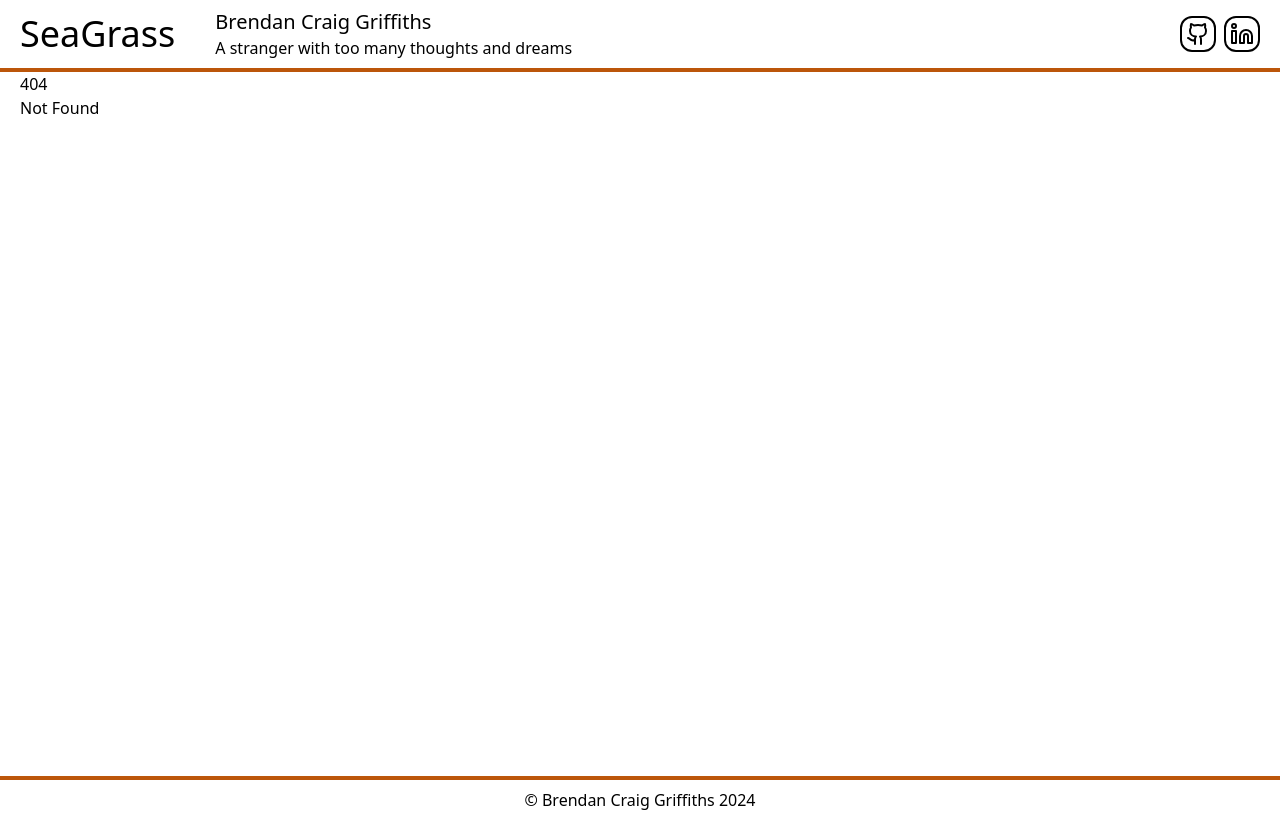
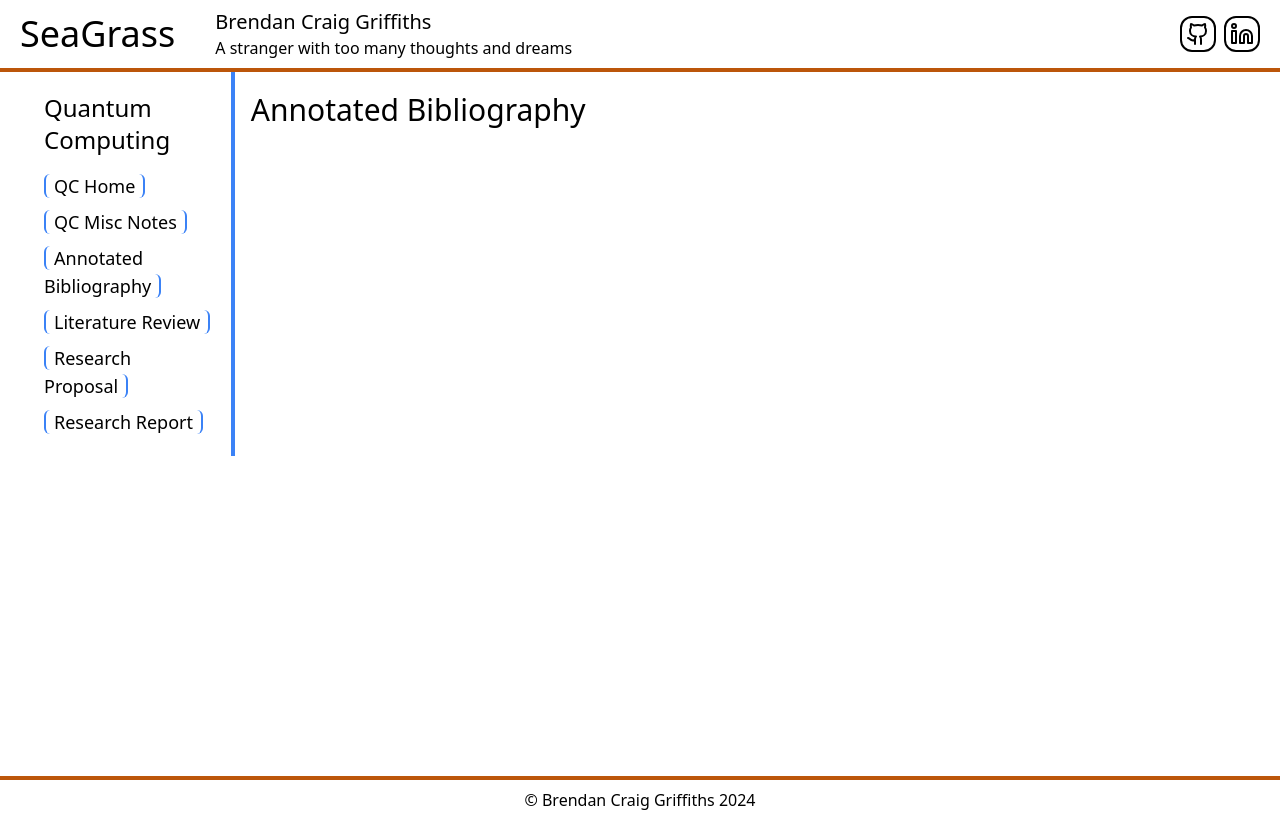
Before and after one commit to orwellian225/seagrass, a SvelteKit app: page /qc/annotated-bibliography in a window 1280 px wide. Before the commit this address had no page. Built offline with nearby package versions, Linux system fonts and the light colour scheme.

Commit message:
add: QC notes

```diff
--- a/src/routes/qc/+layout.svelte
+++ b/src/routes/qc/+layout.svelte
@@ -0,0 +1,18 @@
+<div class="w-full h-full flex flex-row justify-start items-start px-2 gap-4">
+    <section class="w-full md:w-1/5 h-full border-r-4 border-blue-500 flex flex-col gap-4 md:py-5 md:px-4">
+        <h3 class="text-2xl">Quantum Computing</h3>
+
+        <ul class="w-fit space-y-2">
+            <li><a href="/qc" class="text-lg border-x-2 px-2 border-blue-500 rounded-md hover:border-b-2">QC Home</a></li>
+            <li><a href="/qc" class="text-lg border-x-2 px-2 border-blue-500 rounded-md hover:border-b-2">QC Misc Notes</a></li>
+            <li><a href="/qc/annotated-bibliography" class="text-lg border-x-2 px-2 border-blue-500 rounded-md hover:border-b-2">Annotated Bibliography</a></li>
+            <li><a href="/qc/literature-review" class="text-lg border-x-2 px-2 border-blue-500 rounded-md hover:border-b-2">Literature Review</a></li>
+            <li><a href="/qc/proposal" class="text-lg border-x-2 px-2 border-blue-500 rounded-md hover:border-b-2">Research Proposal</a></li>
+            <li><a href="/qc/report" class="text-lg border-x-2 px-2 border-blue-500 rounded-md hover:border-b-2">Research Report</a></li>
+        </ul>
+    </section>
+
+    <div class="collapse md:visible w-full h-full py-5">
+        <slot />
+    </div>
+</div>
--- /dev/null
+++ b/src/routes/qc/+page.svelte
@@ -0,0 +1 @@
+<h3 class="text-3xl">Quantum Computing and Graph Theory</h3>
--- /dev/null
+++ b/src/routes/qc/annotated-bibliography/+page.svelte
@@ -0,0 +1 @@
+<h3 class="text-3xl">Annotated Bibliography</h3>
--- /dev/null
+++ b/src/routes/qc/literature-review/+page.svelte
@@ -0,0 +1 @@
+<h3 class="text-3xl">Literature Review</h3>
--- /dev/null
+++ b/src/routes/qc/proposal/+page.svelte
@@ -0,0 +1 @@
+<h3 class="text-3xl">Research Proposal</h3>
--- /dev/null
+++ b/src/routes/qc/report/+page.svelte
@@ -0,0 +1 @@
+<h3 class="text-3xl">Research Report</h3>
```
